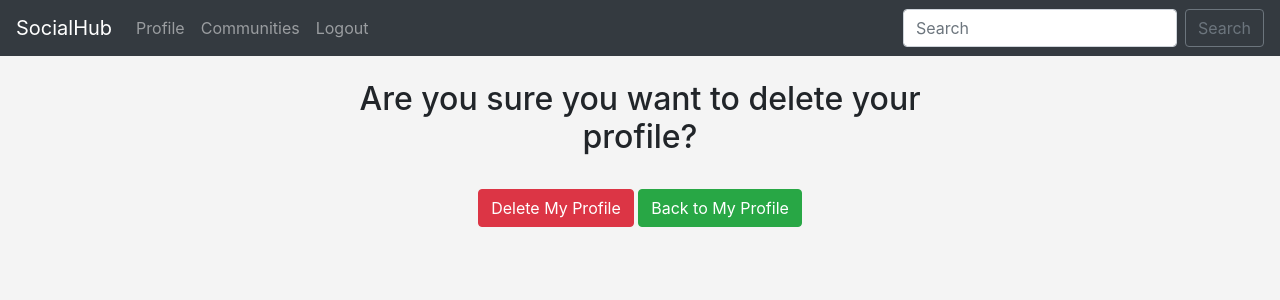
After one commit to Burak-Cosar/SWE-573, a Django app: page /users/1/delete in a window 1280 px wide. The commit adds this page. Shown: the top 300 px of the page. Run offline with Django 4.2, Linux system fonts and the light colour scheme; the visitor is signed in with stand-in values (Sample User, id 1); data that the repository does not hold is empty.

Commit message:
Account deletion, post deletion, limited post edit

```diff
--- /dev/null
+++ b/SocialHub/SocialHub/application/templates/delete_user.html
@@ -0,0 +1,22 @@
+{% extends 'base.html' %}
+
+{% block content %}
+<div class="container-fluid">
+    <div class="row justify-content-center">
+        <div class="col-md-6">
+            <article>
+                <center>
+                <h2>Are you sure you want to delete your profile?</h2>
+                <br/>
+                <form method="post">
+                    {% csrf_token %}
+                    <button type="submit" class="btn btn-danger">Delete My Profile</button>
+                    <a href="{% url 'view_user' user.id %}" class="btn btn-success">Back to My Profile</a>
+                    <br/><br/>
+                </form>
+                </center>
+            </article>
+        </div>
+    </div>
+</div>
+{% endblock %}
--- a/SocialHub/SocialHub/application/templates/view_post.html
+++ b/SocialHub/SocialHub/application/templates/view_post.html
@@ -7,6 +7,11 @@
             <article>
                 <h1>Title: {{ post.title }}</h1>
                 <p>Created by <b>{{ post.created_by }}</b></p>
+                {% if post.created_by == request.user or request.user == post.community.admin %}
+                    <a class="btn btn-warning btn-sm" href="{% url 'edit_post' community.id post.id %}">Edit Post</a>
+                    <a class="btn btn-danger btn-sm" href="{% url 'delete_post' community.id post.id %}">Delete</a>
+                {% endif %}
+                <br/><br/>
                 <section>
                     <ul>
                         {% for key, value in post.data.items %}
--- a/SocialHub/SocialHub/application/urls.py
+++ b/SocialHub/SocialHub/application/urls.py
@@ -13,8 +13,11 @@ urlpatterns = [
     path('community/<int:community_id>/manage/create_template', views.create_template, name='create_template'),
     path('community/<int:community_id>/posts/<int:template_id>/create', views.create_post, name='create_post'),
     path('community/<int:community_id>/posts/<int:post_id>/', views.view_post, name='view_post'),
+    path('community/<int:community_id>/posts/<int:post_id>/edit', views.edit_post, name='edit_post'),
+    path('community/<int:community_id>/posts/<int:post_id>/delete', views.delete_post, name='delete_post'),
     path('community/<int:community_id>/manage/invite_users', views.invite_users, name='invite_users'),
     path('users/<int:user_id>', views.view_user, name='view_user'),
+    path('users/<int:user_id>/delete', views.delete_user, name='delete_user'),
     path('users/<int:user_id>/follow', views.follow_user, name='follow_user'),
     path('users/<int:user_id>/unfollow', views.unfollow_user, name='unfollow_user'),
     path('code_of_conduct', views.conduct, name='conduct'),
--- a/SocialHub/SocialHub/application/views.py
+++ b/SocialHub/SocialHub/application/views.py
@@ -227,7 +227,6 @@ def create_post(request, community_id, template_id):
         'template_id': template_id,
     })
 
-@login_required
 def view_post(request, community_id, post_id):
     community = get_object_or_404(Community, pk=community_id)
     post = get_object_or_404(Post, pk=post_id)
@@ -258,6 +257,31 @@ def view_post(request, community_id, post_id):
         'form': form,
         'user_is_member': user_is_member,
     })
+
+@login_required
+def edit_post(request, community_id, post_id):
+    community = get_object_or_404(Community, id=community_id)
+    post = get_object_or_404(Post, id=post_id)
+
+    if request.method == 'POST':
+        form = DynamicPostForm(request.POST, instance=post)
+        if form.is_valid():
+            form.save()
+            return redirect('view_post', community_id=community_id, post_id=post_id)
+    else:
+        form = DynamicPostForm(instance=post)
+
+    return render(request, 'edit_post.html', {'form': form, 'community': community, 'post': post})
+
+def delete_post(request, community_id, post_id):
+    community = get_object_or_404(Community, id=community_id)
+    post = get_object_or_404(Post, id=post_id)
+    user = get_object_or_404(User, id=request.user.id)
+    if request.method == "POST":
+        post.delete(request.user)
+        return redirect('community_content', community_id=community_id)
+
+    return render(request, 'delete_post.html', {'community': community, 'post': post, 'user': user})
 
 @login_required
 def invite_users(request, community_id):
@@ -300,3 +324,13 @@ def unfollow_user(request, user_id):
     user_to_unfollow = get_object_or_404(User, id=user_id)
     request.user.unfollow(user_to_unfollow)
     return redirect('view_user', user_id)
+
+@login_required
+def delete_user(request, user_id):
+    user = get_object_or_404(User, id=user_id)
+    request.user.delete(user)
+    if request.method == "POST":
+        user.delete(request.user)
+        return redirect('home')
+
+    return render(request, 'delete_user.html', {'user': user})
--- a/SocialHub/SocialHub/users/models.py
+++ b/SocialHub/SocialHub/users/models.py
@@ -34,3 +34,8 @@ class SocialHubUser(AbstractUser):
 
     def get_followers(self):
         return self.followed_by.all()
+
+    def delete(self, user, *args, **kwargs):
+        if self == user:
+            SocialHubUser.objects.filter(id=self.id).delete()
+            super().delete(*args, **kwargs)
--- a/SocialHub/SocialHub/users/templates/profile.html
+++ b/SocialHub/SocialHub/users/templates/profile.html
@@ -11,7 +11,8 @@
                     {% csrf_token %}
                     {{ form.as_p}}
                     <br/>
-                    <input type="submit" value="Save Changes" class="btn btn-secondary">
+                    <input type="submit" value="Save Changes" class="btn btn-secondary"><br/><br/>
+                    <a href="{% url 'delete_user' user.id %}" class="btn btn-danger">Delete My Profile</a>
                 </form>
 
             {% else %}
```
Also changed, not shown: SocialHub/SocialHub/application/forms.py (+0 -16 lines), SocialHub/SocialHub/application/models.py (+8 -3 lines), SocialHub/SocialHub/application/templates/delete_post.html (added, +22 -0 lines), SocialHub/SocialHub/application/templates/edit_post.html (added, +22 -0 lines), SocialHub/SocialHub/application/migrations/0020_remove_templatefield_community.py (added), SocialHub/SocialHub/application/migrations/0021_remove_post_template.py (added).
